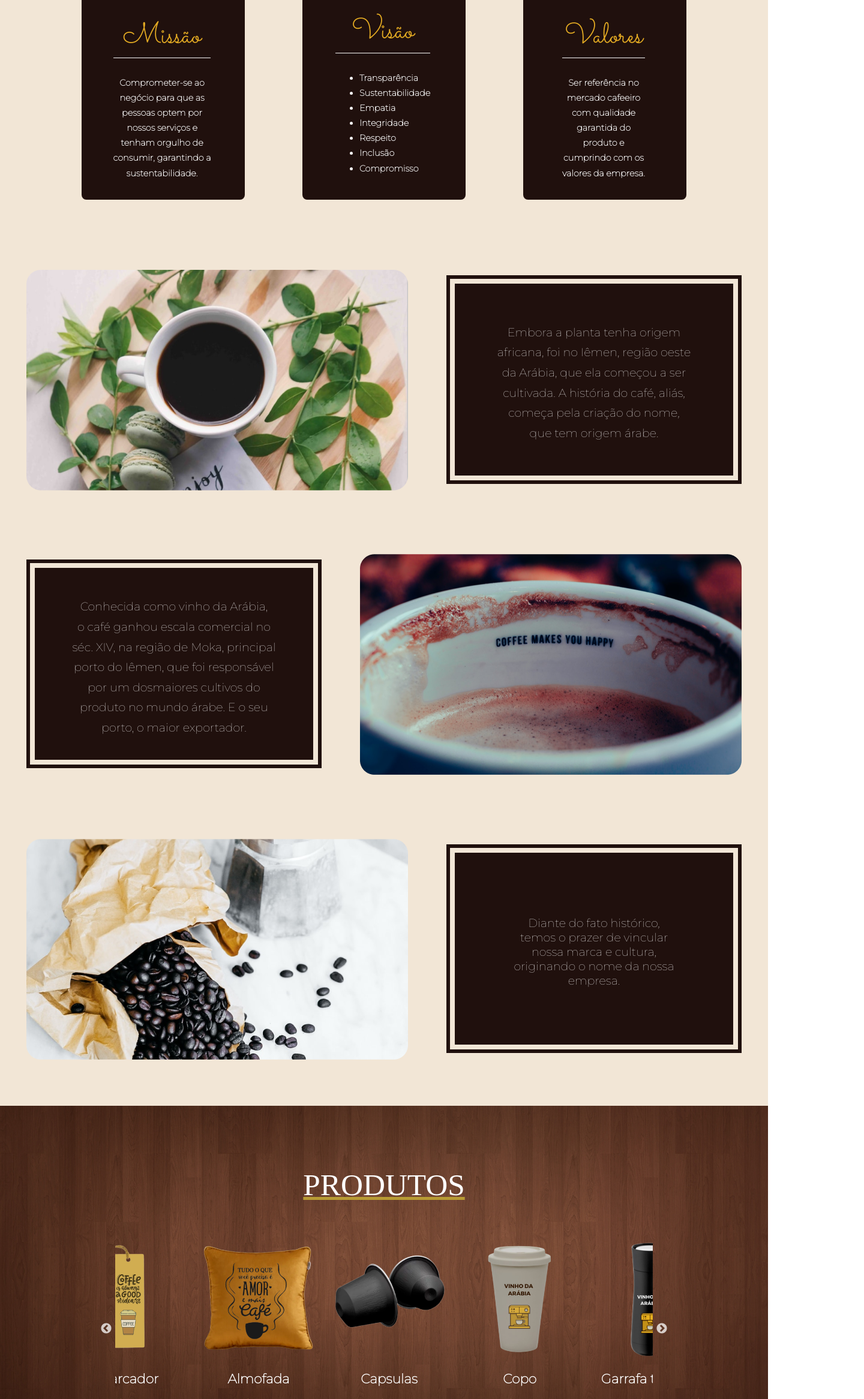
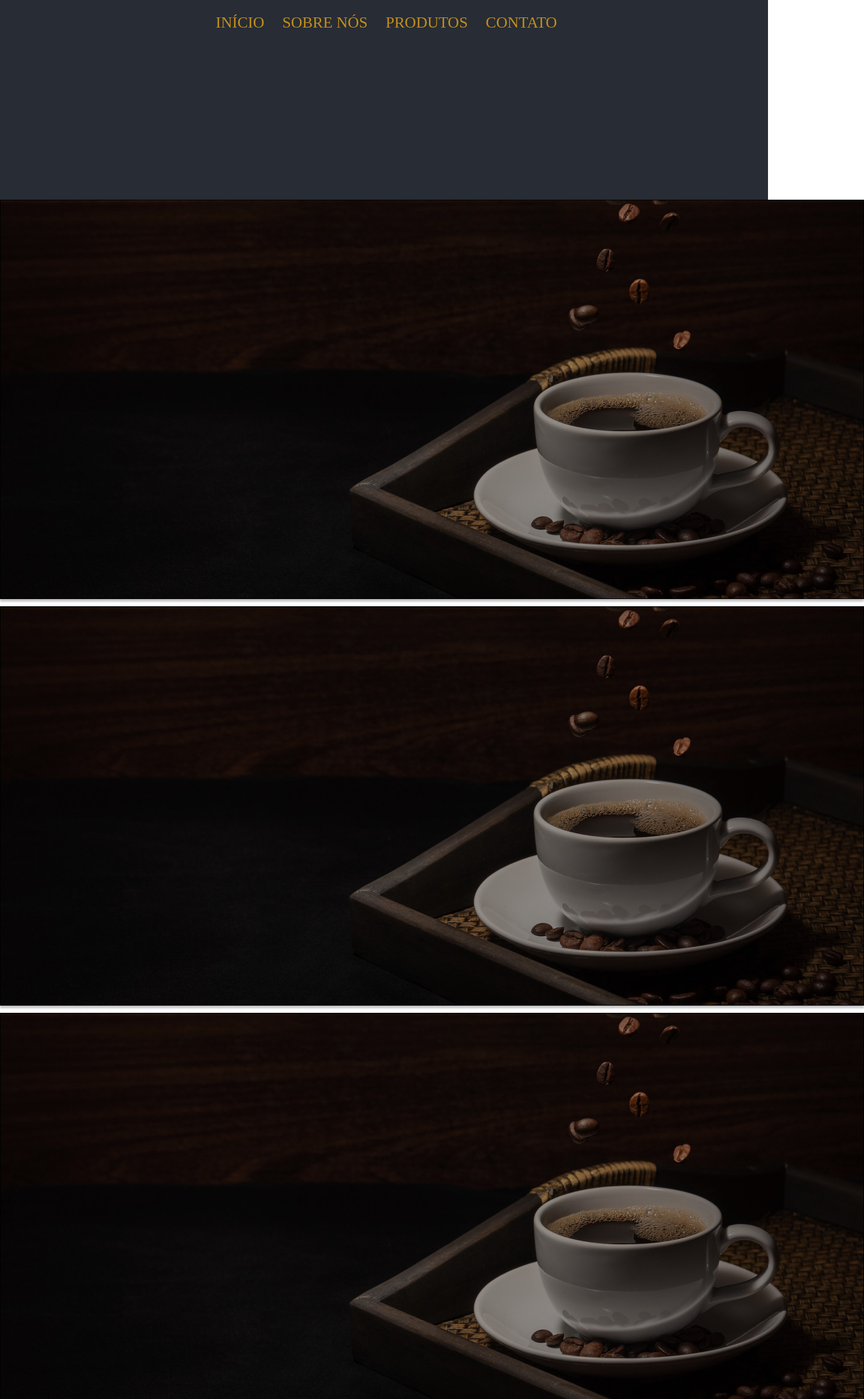
Before and after one commit to thaiis-souto7/VinhoDaArabia.io, a React (Create React App) app: page / in a window 1280 px wide. Shown: the part 467-2800 px from the top of the page at 60% size, 1440 px wide, since content can reach past the window. Built offline with nearby package versions, Linux system fonts and the light colour scheme; a web font is replaced by a local one.

Commit message:
Add navbar in header

```diff
--- a/src/App.js
+++ b/src/App.js
@@ -70,9 +70,8 @@ function App() {
 
   return (
     <div className="App">
-      {/* <header className="App-header"></header> */}
-      <body>
-        <div class="navBar">
+       <header className="App-header">
+       <div class="navBar">
           <img class="logo" src={Logo} />
           <ul class="nav">
             <li>
@@ -89,9 +88,30 @@ function App() {
             </li>
           </ul>
         </div>
+        </header>
+      <body>
+
 
         {/* Banner */}
-        <div class="banner" id="home"></div>
+          <div id="items-wrapper">
+          <div id="items">
+            <div class="item">
+              <img src={s1} />
+            </div>
+            <div class="item">
+              <img src={s2} />
+            </div>
+            <div class="item">
+              <img src={s3} />
+            </div>
+            <div class="item">
+              <img src={s4} />
+            </div>
+            <div class="item">
+              <img src={s5} />
+            </div>
+          </div>
+        </div>
 
         {/* Sobre a empresa */}
 
```
